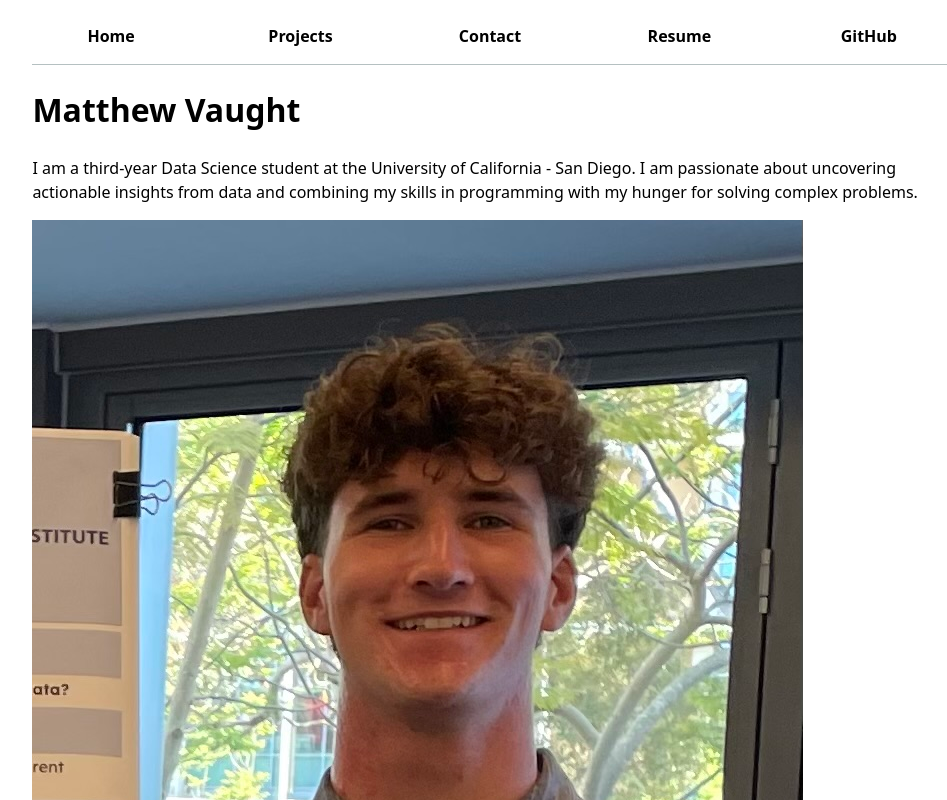
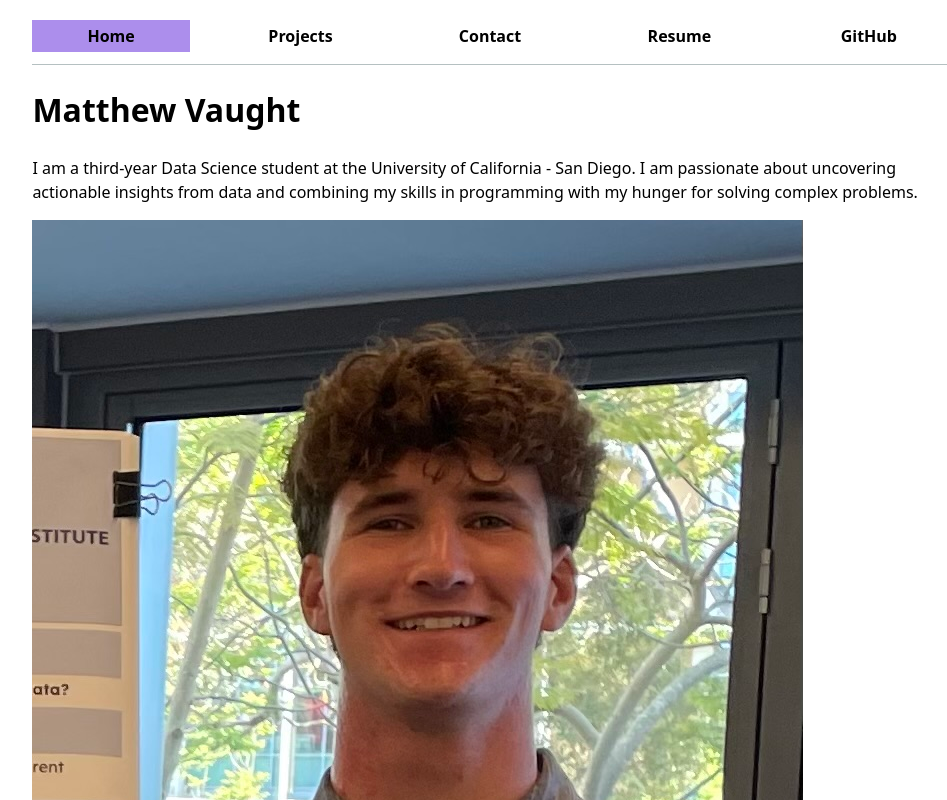
Before and after one commit to matthew-vaught/portfolio, a plain HTML site: page index.html in a window 1280 px wide. In both pictures the pointer is over the link "Home". Shown: the top 800 px of the page, without its empty margins (150-1097 px from the left). Drawn offline with Linux system fonts and the light colour scheme.

Commit message:
Update style.css

```diff
--- a/style.css
+++ b/style.css
@@ -35,6 +35,7 @@ body {
 
 .nav_bar > a:hover {
   border-bottom: 1px solid oklch(55.906% 0.22438 292.066);
+  background-color: oklch(71.138% 0.13676 297.51);
 }
 
 .nav_bar > a.current {
```
